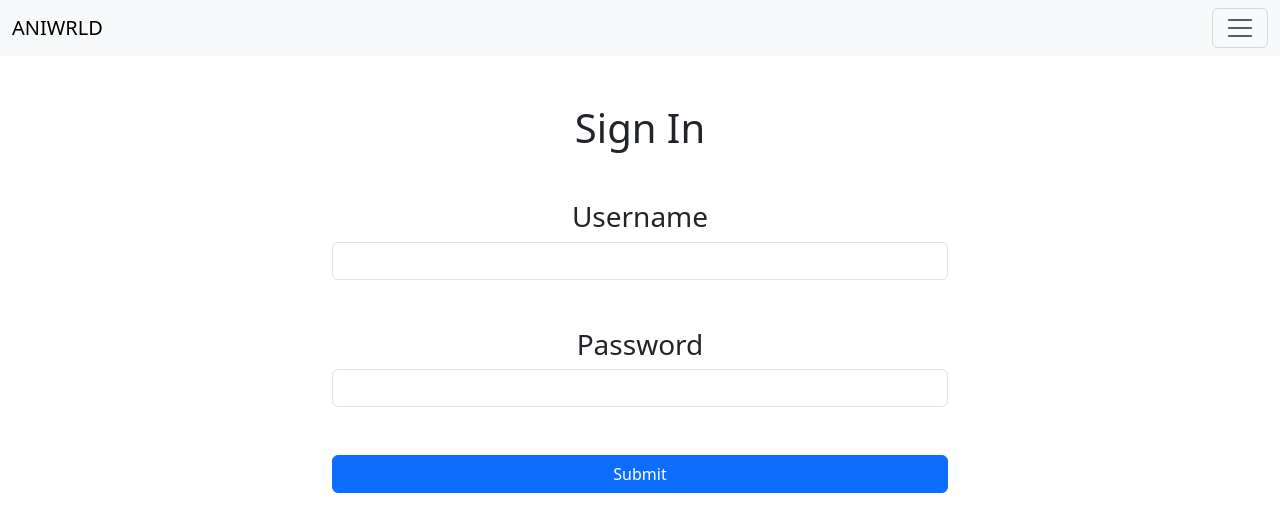
After one commit to Candog85/ANIWRLD, a Flask app: page /signin in a window 1280 px wide. The commit adds this page. Shown: the top 532 px of the page. Run offline with Flask 3, Linux system fonts and the light colour scheme.

```diff
--- a/main.py
+++ b/main.py
@@ -1,6 +1,7 @@
 from flask import Flask, render_template, request, redirect, flash
 import pymysql
 from dynaconf import Dynaconf
+import flask_login
 
 app = Flask(__name__)
 
@@ -9,6 +10,38 @@ conf = Dynaconf(
 )
 
 app.secret_key = conf.secret_key
+
+login_manager = flask_login.LoginManager()
+login_manager.init_app(app)
+
+
+class User:
+    is_authenticated = True
+    is_anonymous = False
+    is_active = True
+
+    def __init__(self, user_id, username, email, full_name):
+        self.id = user_id
+        self.username = username
+        self.email = email
+        self.full_name = full_name
+
+    def get_id(self):
+        return str(self.id)
+
+@login_manager.user_loader
+def load_user(user_id):
+    conn = connect_db()
+    cursor = conn.cursor()
+    cursor.execute(f"SELECT * FROM `Customer` WHERE `ID` = {user_id}")
+    result = cursor.fetchone()
+
+    cursor.close()
+    conn.close()
+
+    if result is not None:
+        return User(result['ID'], result['username'], result['email'], result['full_name'])
+
 
 
 def connect_db():
@@ -32,11 +65,16 @@ def index():
 @app.route("/browse")
 def browse():
 
+    query=request.args.get('query')
+
     conn = connect_db()
 
     cursor = conn.cursor()
 
-    cursor.execute("SELECT * FROM `Product`;")
+    if query is None:
+        cursor.execute("SELECT * FROM `Product`;")
+    else:
+        cursor.execute(f"SELECT * FROM `Product` WHERE `product_name` LIKE '%{query}%';")
 
     results = cursor.fetchall()
 
@@ -104,3 +142,35 @@ def signup_page():
             conn.close()
 
     return render_template("signup.html.jinja")
+
+@app.route("/signin", methods=["POST", "GET"])
+def signin_page():
+
+    if request.method=='POST':
+        username = request.form['username'].strip()
+        password = request.form['password']
+
+        conn=connect_db()
+        cursor=conn.cursor()
+
+        cursor.execute(f"SELECT * FROM `Customer` WHERE `username` = '{username}'")
+        result=cursor.fetchone()
+
+        if (result is None):
+            flash("Incorrect Username or Password")
+        elif (result['password']!=password):
+            flash("Incorrect Username or Password")
+        else:
+            user = User(result['ID'], result['username'], result['email'], result['full_name'])
+            flask_login.login_user(user)
+            return redirect('/')
+
+
+
+
+    return render_template("signin.html.jinja")
+
+@app.route('/logout')
+def logout():
+    flask_login.logout_user()
+    return redirect('/')
--- a/templates/components/navbar.html.jinja
+++ b/templates/components/navbar.html.jinja
@@ -31,10 +31,16 @@
             </ul>
           </li>
         </ul>
-        <form class="d-flex mt-3" role="search">
-          <input class="form-control me-2" type="search" placeholder="Search" aria-label="Search">
+
+        <form action="/browse" class="d-flex mt-3" role="search">
+          <input name="query" class="form-control me-2" type="text" placeholder="Search" aria-label="Search">
           <button class="btn btn-outline-success" type="submit">Search</button>
         </form>
+
+        {%if current_user.is_authenticated%}
+          Hello {{current_user.username}}
+        {%endif%}
+
       </div>
     </div>
   </div>
--- /dev/null
+++ b/templates/signin.html.jinja
@@ -0,0 +1,46 @@
+<!doctype html>
+<html lang="en">
+
+<head>
+    <meta charset="utf-8">
+    <meta name="viewport" content="width=device-width, initial-scale=1">
+    <title>Sign Up</title>
+    <link href="https://cdn.jsdelivr.net/npm/bootstrap@5.3.3/dist/css/bootstrap.min.css" rel="stylesheet"
+        integrity="sha384-QWTKZyjpPEjISv5WaRU9OFeRpok6YctnYmDr5pNlyT2bRjXh0JMhjY6hW+ALEwIH" crossorigin="anonymous">
+    <link href="styles.css" rel="stylesheet">
+</head>
+
+{% include "components/navbar.html.jinja" %}
+
+<body>
+
+    <h1 class="text-center h1 my-5">Sign In</h1>
+
+    <main class="container col-6 mt-5">
+
+        {% for message in get_flashed_messages() %}
+
+        <div class="alert alert-primary" role="alert">
+            {{message}}
+        </div>
+
+        {%endfor%}
+
+        <form action="/signin" method="post" class="text-center">
+
+            <div class="my-5">
+                <label for="username" class="form-label h3">Username</label>
+                <input name="username" type="text" class="form-control" id="username" required
+                    value="{{request.form.get('username', '')}}">
+            </div>
+
+            <div class="my-5">
+                <label for="password" class="form-label h3">Password</label>
+                <input name="password" type="password" class="form-control" id="password" required>
+            </div>
+
+            <button type="submit" class="btn btn-primary col-12">Submit</button>
+        </form>
+
+    </main>
+</body>
--- a/templates/signup.html.jinja
+++ b/templates/signup.html.jinja
@@ -16,7 +16,7 @@
 
     <h1 class="text-center h1 my-5">Sign Up</h1>
 
-    <main class="container col-10 mt-5">
+    <main class="container col-6 mt-5">
 
         {% for message in get_flashed_messages() %}
 
@@ -36,12 +36,12 @@
 
             <div class="my-5">
                 <label for="password" class="form-label h3">Password</label>
-                <input name="password" type="password" class="form-control" id="password">
+                <input name="password" type="password" class="form-control" id="password" required>
             </div>
 
             <div class="my-5">
                 <label for="confirm_password" class="form-label h3">Confirm Password</label>
-                <input name="confirm_password" type="password" class="form-control" id="confirm_password">
+                <input name="confirm_password" type="password" class="form-control" id="confirm_password" required>
             </div>
 
 
```
Also changed, not shown: templates/components/searchbar.html.jinja (deleted).
